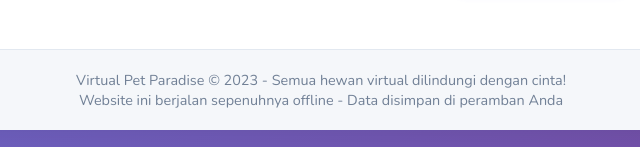
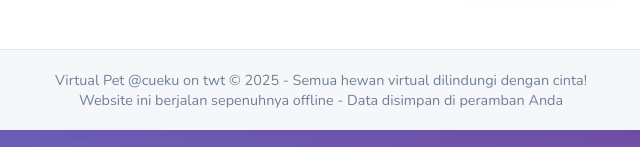
Before and after one commit to masihlapars-hub/p3ts, a plain HTML site: page index.html in a window 1280 px wide. Shown: the part 909-1056 px from the top of the page, 319-959 px from the left. Drawn offline with nearby package versions, Linux system fonts and the light colour scheme.

Commit message:
index.html

```diff
--- a/index.html
+++ b/index.html
@@ -703,7 +703,7 @@
         </div>
 
         <footer>
-            <p>Virtual Pet Paradise © 2023 - Semua hewan virtual dilindungi dengan cinta!</p>
+            <p>Virtual Pet @cueku on twt © 2025 - Semua hewan virtual dilindungi dengan cinta!</p>
             <p>Website ini berjalan sepenuhnya offline - Data disimpan di peramban Anda</p>
         </footer>
     </div>
```
